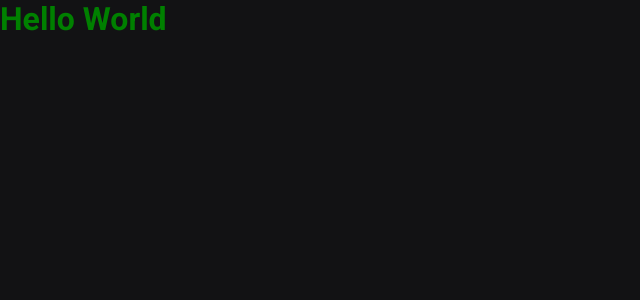
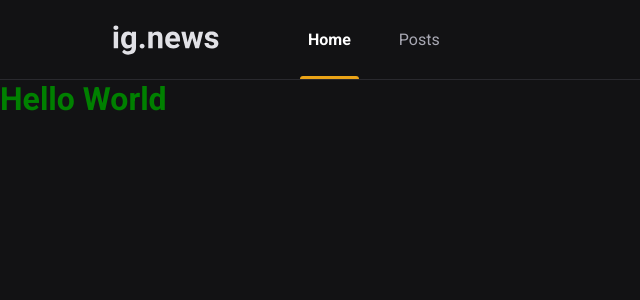
Before and after one commit to IsraelSampaio/ig.news, a Next.js app: page / in a window 1280 px wide. Shown: the top 300 px of the page, without its empty margins (0-640 px from the left). Built offline with nearby package versions, Linux system fonts and the light colour scheme.

Commit message:
feat: cria componente header

```diff
--- /dev/null
+++ b/src/components/Header/index.tsx
@@ -0,0 +1,18 @@
+import Image from "next/image";
+
+import styles from "./styles.module.scss";
+
+export function Header() {
+  return (
+    <header className={styles.header}>
+      <div className={styles.header__container}>
+        <Image width={108} height={30} src="/images/logo.svg" alt="ig.news" />
+
+        <nav>
+          <a className={styles.active}>Home</a>
+          <a>Posts</a>
+        </nav>
+      </div>
+    </header>
+  );
+}
--- /dev/null
+++ b/src/components/Header/styles.module.scss
@@ -0,0 +1,56 @@
+$header-height: 5rem;
+
+.header {
+    height: $header-height;
+    border-bottom: 1px solid var(--gray-800);
+
+    &__container {
+        max-width: 1120px;
+        height: $header-height;
+        margin: 0 auto;
+        padding: 0 2rem;
+
+        display: flex;
+        align-items: center;
+
+        nav {
+            margin-left: $header-height;
+            height: $header-height;
+
+            a {
+                display: inline-block;
+                position: relative;
+                padding: 0 0.5rem;
+                height: $header-height;
+                line-height: $header-height;
+                color: var(--gray-300);
+
+                transition: color 0.2s ease-in;
+
+                &:hover {
+                    color: var(--white);
+                }
+
+                & + a {
+                    margin-left: 2rem;
+                }
+
+                &.active {
+                    color: var(--white);
+                    font-weight: bold;
+                }
+
+                &.active::after {
+                    content: "";
+                    height: 3px;
+                    border-radius: 3px 3px 0 0;
+                    width: 100%;
+                    position: absolute;
+                    bottom: 1px;
+                    left: 0;
+                    background: var(--yellow-500);
+                }
+            }
+        }
+    }
+}
--- a/src/pages/_app.tsx
+++ b/src/pages/_app.tsx
@@ -1,5 +1,7 @@
 import { AppProps } from "next/app";
 import Head from "next/head";
+
+import { Header } from "../components/Header";
 
 import "../styles/global.scss";
 
@@ -9,6 +11,9 @@ function MyApp({ Component, pageProps }: AppProps) {
       <Head>
         <title>ig.news</title>
       </Head>
+
+      <Header />
+
       <Component {...pageProps} />
     </>
   );
--- a/src/pages/_document.tsx
+++ b/src/pages/_document.tsx
@@ -10,6 +10,8 @@ export default class MyDocument extends Document {
             href="https://fonts.googleapis.com/css2?family=Roboto:wght@400;700;900&display=swap"
             rel="stylesheet"
           />
+
+          <link rel="shortcut icon" href="/favicon.png" type="image/png" />
         </Head>
         <body>
           <Main />
--- a/src/styles/global.scss
+++ b/src/styles/global.scss
@@ -9,6 +9,7 @@
 
     --gray-100: #e1e1e6;
     --gray-300: #a8a8b3;
+    --gray-800: #29292E;
     --gray-900: #121214;
 
     --cyan-500: #61dafb;
```
Also changed, not shown: 1 other file (tests, documents, lock files or other folders).
